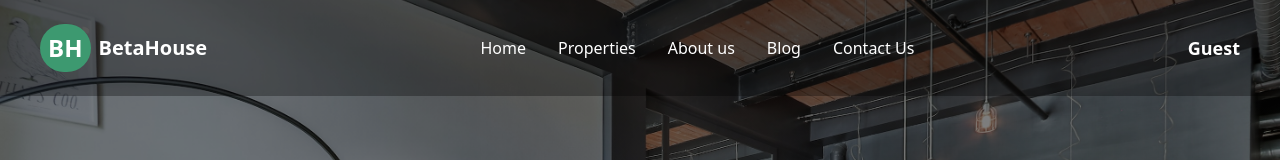
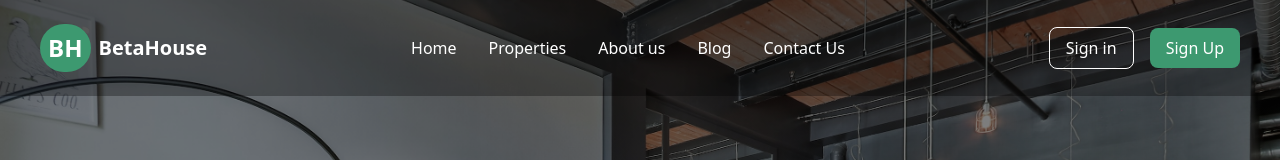
Before and after one commit to calebtdev/beta-house, a React (Vite) app: page /dashboard in a window 1280 px wide. Shown: the top 160 px of the page. Built offline with nearby package versions, Linux system fonts and the light colour scheme; no server answers.

Commit message:
push to calebtdev

```diff
--- a/src/components/Header.jsx
+++ b/src/components/Header.jsx
@@ -1,11 +1,13 @@
 import React, { useState, useEffect } from "react";
 import { useNavigate, useLocation } from "react-router-dom";
+import { FiChevronDown } from "react-icons/fi"; // Arrow icon
 
 const Header = () => {
   const navigate = useNavigate();
   const location = useLocation();
 
   const [user, setUser] = useState(null);
+  const [dropdownOpen, setDropdownOpen] = useState(false); // ✅ Added state for dropdown
 
   const readUserFromStorage = () => {
     try {
@@ -17,11 +19,7 @@ const Header = () => {
           return;
         }
       }
-
-      // fallback for separate keys if ever used
-      const firstname = sessionStorage.getItem("firstname") || "";
-      const lastname = sessionStorage.getItem("lastname") || "";
-      setUser(firstname || lastname ? { firstname, lastname } : null);
+      setUser(null);
     } catch {
       setUser(null);
     }
@@ -31,11 +29,10 @@ const Header = () => {
     readUserFromStorage();
   }, [location.pathname]);
 
-  // Listen for auth changes across tabs
   useEffect(() => {
     const onAuthChange = () => readUserFromStorage();
     const onStorage = (e) => {
-      if (!e.key || ["user", "firstname", "lastname"].includes(e.key)) {
+      if (!e.key || ["user"].includes(e.key)) {
         readUserFromStorage();
       }
     };
@@ -47,11 +44,22 @@ const Header = () => {
     };
   }, []);
 
-  const Signin = () => navigate("/signin");
   const isLoggedIn = !!user;
 
+  const Signin = () => navigate("/signin");
+
+  const toggleDropdown = () => setDropdownOpen((prev) => !prev);
+
+  const handleLogout = () => {
+    sessionStorage.removeItem("user");
+    sessionStorage.removeItem("token");
+    setUser(null);
+    setDropdownOpen(false);
+    navigate("/");
+  };
+
   return (
-    <header className="py-6 px-10 flex flex-row items-center justify-between w-full bg-black/30 fixed max-w-[1450px]">
+    <header className="py-6 px-10 flex flex-row items-center justify-between w-full bg-black/30 fixed max-w-[1450px] z-50">
       {/* Logo */}
       <div className="flex flex-row gap-2 items-center">
         <span className="p-2 text-2xl bg-[#3D9970] font-bold text-white rounded-full">
@@ -75,10 +83,31 @@ const Header = () => {
         </li>
       </ul>
 
-      {location.pathname !== "/dashboard" ? (
-        isLoggedIn ? (
-          <div className="text-lg font-semibold text-white">
+      {/* User / Sign In */}
+      {isLoggedIn ? (
+        <div className="relative">
+          <button
+            className="flex items-center gap-1 text-white font-semibold px-4 py-2 rounded-lg hover:bg-white hover:text-[#3D9970] transition"
+            onClick={toggleDropdown}
+          >
             {`${user.firstname ?? ""} ${user.lastname ?? ""}`.trim() || "Guest"}
+            <FiChevronDown
+              className={`ml-1 transition-transform ${
+                dropdownOpen ? "rotate-180" : ""
+              }`}
+            />
+          </button>
+
+          {dropdownOpen && (
+            <div className="absolute right-0 mt-2 w-40 bg-white rounded-lg shadow-lg overflow-hidden z-50">
+              <button
+                className="w-full text-left px-4 py-2 hover:bg-gray-100 cursor-pointer"
+                onClick={handleLogout}
+              >
+                Logout
+              </button>
+            </div>
+          )}
         </div>
       ) : (
         <div className="flex flex-row gap-4 items-center">
@@ -89,18 +118,11 @@ const Header = () => {
             Sign in
           </button>
           <button
-              className="px-4 py-2 bg-[#3D9970] text-white rounded-lg hover:bg-[#2E7D57] transition"
+            className="px-4 py-2 bg-[#3D9970] text-white rounded-lg hover:bg-[#2E7D57] transition cursor-pointer"
             onClick={() => navigate("/signup")}
           >
             Sign Up
           </button>
-          </div>
-        )
-      ) : (
-        <div className="text-lg font-semibold text-white">
-          {isLoggedIn
-            ? `${user.firstname ?? ""} ${user.lastname ?? ""}`.trim() || "Guest"
-            : "Guest"}
         </div>
       )}
     </header>
```
Lines whose indentation alone changed are shown as unchanged.
